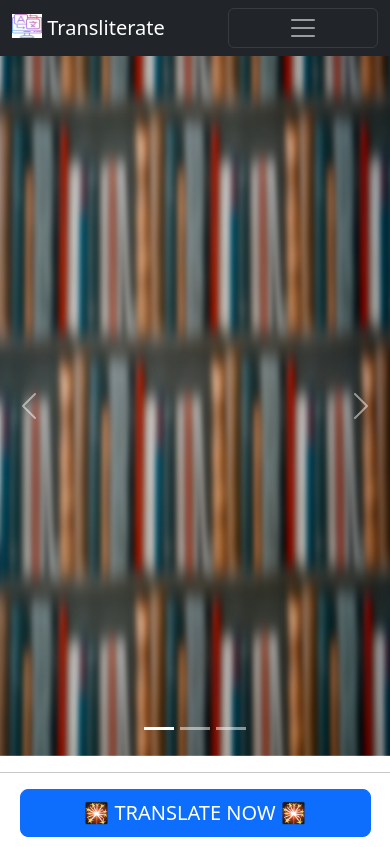
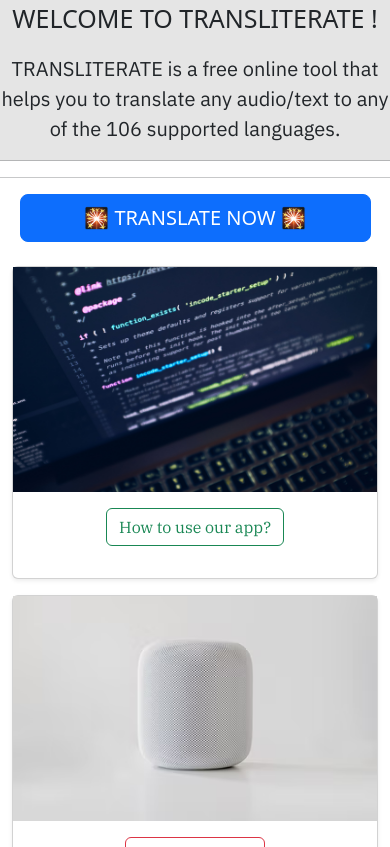
Before and after one commit to SohamRatnaparkhi/Transliterate, a Flask app: page / in a window 390 px wide. Shown: the top 847 px of the page. Run offline with Flask 2, Linux system fonts and the light colour scheme; some libraries are stand-ins or nearby versions.

Commit message:
errorpage And mobile responsive web

```diff
--- a/app.py
+++ b/app.py
@@ -1,7 +1,7 @@
 # Importing necessary modules required
 
 from fnmatch import translate
-from flask import Flask, redirect, render_template, request, send_from_directory, url_for
+from flask import Flask, redirect, render_template, request, flash
 from playsound import playsound
 import speech_recognition as sr
 from googletrans import Translator
@@ -68,6 +68,16 @@
         if file.filename == "":
             return redirect(request.url)
 
+        extensions_available = ["wav"]
+        if file.filename.split(".")[-1] not in extensions_available:
+            print(file.filename.split(".")[-1])
+            # flash("Please upload a file with .wav extension only")
+            return render_template("error.html", message = "Please upload a file with .wav extension only\nTo do so, Just save the audio file with .wav extension")
+
+    target = request.form.get('target_language')
+    if target not in languages.keys():
+        return render_template("error.html", message = "Choose a valid language. Look in the Supported Languages list for more information.")
+    try:
         if file:
             recognizer = sr.Recognizer()
             audioFile = sr.AudioFile(file)
@@ -75,17 +85,23 @@
                 data = recognizer.record(source)
             transcript = recognizer.recognize_google(data, key=None)
             print(transcript)
+    except:
+        return render_template("error.html", message = "Sorry, I didn't understand that. Please try again.")
 
-    target = request.form.get('target_language')
     translated_text = translator(transcript, target)
-    target = languages[target]
 
-    speak = gTTS(text=translated_text, lang=target, slow=False)
 
-    # Using save() method to save the translated
+
+    target = languages[target].lower()
+    try:
+        speak = gTTS(text=translated_text, lang=target, slow=False)
+    except:
+        return render_template("error.html", message = "Sorry, I didn't understand that. Please try again.")
+    #? Using save() method to save the translated
     global i
     i += 1
-    # speech in capture_voice.mp3
+
+    #? speech in capture_voice.mp3
     speak.save(fr"static\translated_speech\captured_voice{i}.mp3")
 
     return render_template('translator2.html', translated_text=translated_text, path = fr"static\translated_speech\captured_voice{i}.mp3")
@@ -102,8 +118,8 @@
         str: translated text
     """
     if target not in languages.keys():
-        return "Choose a valid language"
-    target = languages[target]
+        return "Choose a valid language. Look in the Supported Languages list for more information"
+    target = languages[target].lower()
     print(target)
     translator = Translator()
     translation = translator.translate(text, dest=target)
--- a/static/css/styles.css
+++ b/static/css/styles.css
@@ -1,10 +1,29 @@
+
+@media only screen and (max-width: 750px){
+    #top{
+        display: none;
+    }
+    #mobile{
+        background-color: #E5E5E5;
+        text-align: center;
+        font-size: 25px;
+    }
+}
+@media only screen and (min-width: 750px){
+    #mobile{
+        display: none;
+    }
+}
+
+
 .C-HEADING {
     font-size: 4.5em;
 }
 
-.clr{
+.clr {
     background-color: #f5f5f5;
 }
+
 .card-images {
     width: "100%";
     height: 225px
@@ -38,9 +57,11 @@
     right: 50%;
     margin-left: 10%;
 }
-.c-heading{
+
+.c-heading {
     font-family: 'Ubuntu', sans-serif;
 }
+
 .c3 {
     position: relative;
     bottom: 260px;
@@ -48,18 +69,21 @@
     margin-left: 10%;
 }
 
-.diagnosis{
+.diagnosis {
 
     margin-left: 10%;
 }
 
-/* .forms-model1 {
-    margin-right: 5%;
-} */
-.description{
+.description {
     display: inline-block;
-    color:#1D3549
+    color: #1D3549
 }
+
+.forms-model {
+    margin-left: 15%;
+    margin-right: 15%;
+}
+
 input[type=text] {
     width: 100%;
     padding: 12px 20px;
@@ -67,14 +91,36 @@
     box-sizing: border-box;
 }
 
+input,
+textarea,
+select,
+button {
+    width: 150px;
+    padding: 0;
+    margin: 0;
+    box-sizing: border-box;
+}
+
+.img-card {
+    display: block;
+    margin: auto;
+}
+
+.info {
+    text-align: center;
+    font-size: 20px;
+    font-family: 'IBM Plex Sans', sans-serif;
+}
 
 #mid2 {
     margin-left: 5%;
     margin-right: 5%;
 }
-.prediction{
+
+.prediction {
     background-color: #fff;
 }
+
 .reset {
     margin-left: 80%;
 }
@@ -87,32 +133,21 @@
     display: none;
 }
 
+
+
+.tester {
+    margin-left: 5%;
+    margin-right: 5%;
+}
+
 .unhide {
     display: block;
 }
 
-.img-card {
-    display: block;
-    margin: auto;
-}
 
-input,
-textarea,
-select,
-button {
-    width: 150px;
-    padding: 0;
-    margin: 0;
-    box-sizing: border-box;
-}
-.forms-model{
-    margin-left: 15%;
-    margin-right: 15%;
-}
-.tester{
-    margin-left: 5%;
-    margin-right:5%;
-}
+
+
+
 /* html, body {
     max-width: 100%;
     overflow-x: hidden;
--- a/templates/index.html
+++ b/templates/index.html
@@ -10,7 +10,7 @@
     <link rel="apple-touch-icon" sizes="180x180" href="static/favicon_io/apple-touch-icon.png">
     <link rel="icon" type="image/png" sizes="32x32" href="static/favicon_io/favicon-32x32.png">
     <link rel="icon" type="image/png" sizes="16x16" href="static/favicon_io/favicon-16x16.png">
-    <link rel="manifest" href="/site.webmanifest">
+    <link rel="manifest" href="static/favicon_io/site.webmanifest">
     <link rel="stylesheet" type="text/css" href="/static/css/styles.css">
     <link rel="preconnect" href="https://fonts.googleapis.com">
     <link rel="preconnect" href="https://fonts.gstatic.com" crossorigin>
@@ -211,6 +211,17 @@
     <script src="https://cdn.jsdelivr.net/npm/bootstrap@5.2.0-beta1/dist/js/bootstrap.bundle.min.js"
         integrity="sha384-pprn3073KE6tl6bjs2QrFaJGz5/SUsLqktiwsUTF55Jfv3qYSDhgCecCxMW52nD2"
         crossorigin="anonymous"></script>
+    <div id="mobile">
+        <p class="header">
+            WELCOME TO TRANSLITERATE !
+        </p>
+        <p class="info">
+            TRANSLITERATE is a free online tool that helps you to translate any audio/text to any of the 106 supported
+            languages.
+            <br>
+            <hr>
+        </p>
+    </div>
 
     <div id="top">
         <nav class="navbar navbar-expand-lg bg-light navbar-dark bg-dark navbar-fixed-top">
@@ -228,10 +239,17 @@
                 <div class="collapse navbar-collapse" id="navbarSupportedContent">
                     <ul class="navbar-nav me-auto mb-2 mb-lg-0">
                         <li class="nav-item">
-                            <a class="nav-link active" aria-current="page" href="https://github.com/SohamRatnaparkhi/IEEEMUC-Transliterate/blob/main/guide.md">Guide</a>
+                            <a class="nav-link active" aria-current="page"
+                                href="https://github.com/SohamRatnaparkhi/IEEEMUC-Transliterate/blob/main/guide.md">Guide</a>
                         </li>
                         <li class="nav-item">
-                            <a class="nav-link active" aria-current="page" href="https://github.com/SohamRatnaparkhi/IEEEMUC-Transliterate/blob/main/features.md">Features</a>
+                            <a class="nav-link active" aria-current="page"
+                                href="https://github.com/SohamRatnaparkhi/IEEEMUC-Transliterate/blob/main/features.md">Features</a>
+                        </li>
+                        <li class="nav-item">
+                            <a class="nav-link active" aria-current="page"
+                                href="https://github.com/SohamRatnaparkhi/IEEEMUC-Transliterate/blob/main/LanguageSupport.md">Supported
+                                languages</a>
                         </li>
 
                     </ul>
@@ -261,7 +279,7 @@
                         <button type="button" class="btn btn-success">Open-source</button>
                     </div>
                 </div>
-                <div class="carousel-item" data-bs-interval="15000">
+                <div class="carousel-item">
                     <img src="static\images\carousel\cr1.jpg" class="d-block w-100" alt="..." height="700">
                     <div class="carousel-caption d-none d-md-block">
                         <h1 class="C-HEADING carousel-heading"> WELCOME TO</h1>
@@ -299,6 +317,7 @@
 
     </div>
     <hr>
+
     <div class="tester">
         <a class="btn btn-primary btn-lg btn-block w-100" href="#model1">🎇 TRANSLATE NOW 🎇</a>
     </div>
@@ -315,7 +334,7 @@
                         <div class="card-body">
                             <p class="card-content"><a
                                     href="https://github.com/SohamRatnaparkhi/IEEEMUC-Transliterate/blob/main/guide.md"
-                                    class="btn btn-outline-success" target="_blank">How does our tool work?</a></p>
+                                    class="btn btn-outline-success" target="_blank">How to use our app?</a></p>
                         </div>
                     </div>
                 </div>
@@ -346,6 +365,7 @@
             </div>
 
         </div>
+
         <div id="mid2">
             <br><br>
             <h4>🛠 REQUIREMENTS:</h4>
@@ -372,9 +392,12 @@
         </div>
         <div id="model1">
             <br>
-            <a class="btn btn-outline-info btn-lg btn-block forms-model" type="button" href="https://github.com/SohamRatnaparkhi/IEEEMUC-Transliterate/blob/main/LanguageSupport.md">🎇 SUPPORTED LANGUAGES 🎇</a>
+            <a class="btn btn-outline-info btn-lg btn-block forms-model" type="button"
+                href="https://github.com/SohamRatnaparkhi/IEEEMUC-Transliterate/blob/main/LanguageSupport.md">🎇
+                SUPPORTED LANGUAGES 🎇</a>
             <br><br>
-            <a class="btn btn-outline-success btn-lg btn-block forms-model" type="button" href="https://github.com/SohamRatnaparkhi/IEEEMUC-Transliterate/blob/main/guide.md">🎇 GUIDE 🎇</a>
+            <a class="btn btn-outline-success btn-lg btn-block forms-model" type="button"
+                href="https://github.com/SohamRatnaparkhi/IEEEMUC-Transliterate/blob/main/guide.md">🎇 GUIDE 🎇</a>
             <br><br>
             <div class="row row-cols-1 row-cols-md-1 mb-1  text-left forms-model">
                 <div class="col">
@@ -389,13 +412,15 @@
                                 </div>
                                 <div data-role="recordings"></div>
                             </div>
-                            <p>
+                            <p class="alert alert-info info">
                                 Click the middle button to start recording your voice or upload the pre-existing file.
+                                <br>
+                                Button turns red when recording starts.
                             </p>
                             <form method="POST" action="{{url_for('translate_speech')}}" enctype="multipart/form-data">
                                 <label>AudioFile:</label>
                                 <input type="file" name='file' class='btn' required><br><br>
-                                <label>Enter the language in which you want to translate (all lowercase):</label>
+                                <label>Enter the language in which you want to translate :</label>
                                 <input type="text" name="target_language" class="form-name" required><br>
                                 <input type="submit" class="btn btn-warning text-center">
                             </form>
@@ -459,8 +484,6 @@
                     </section>
                     <!-- Section: Text -->
 
-
-
                     <!-- Copyright -->
                     <div class="text-center p-3" style="background-color: rgba(0, 0, 0, 0.2);">
                         ©
```
Also changed, not shown: templates/error.html (added, +37 -0 lines), static/favicon_io/site.webmanifest (renamed from static/site.webmanifest), templates/translator2.html (line endings or trailing spaces), 2 other files.
